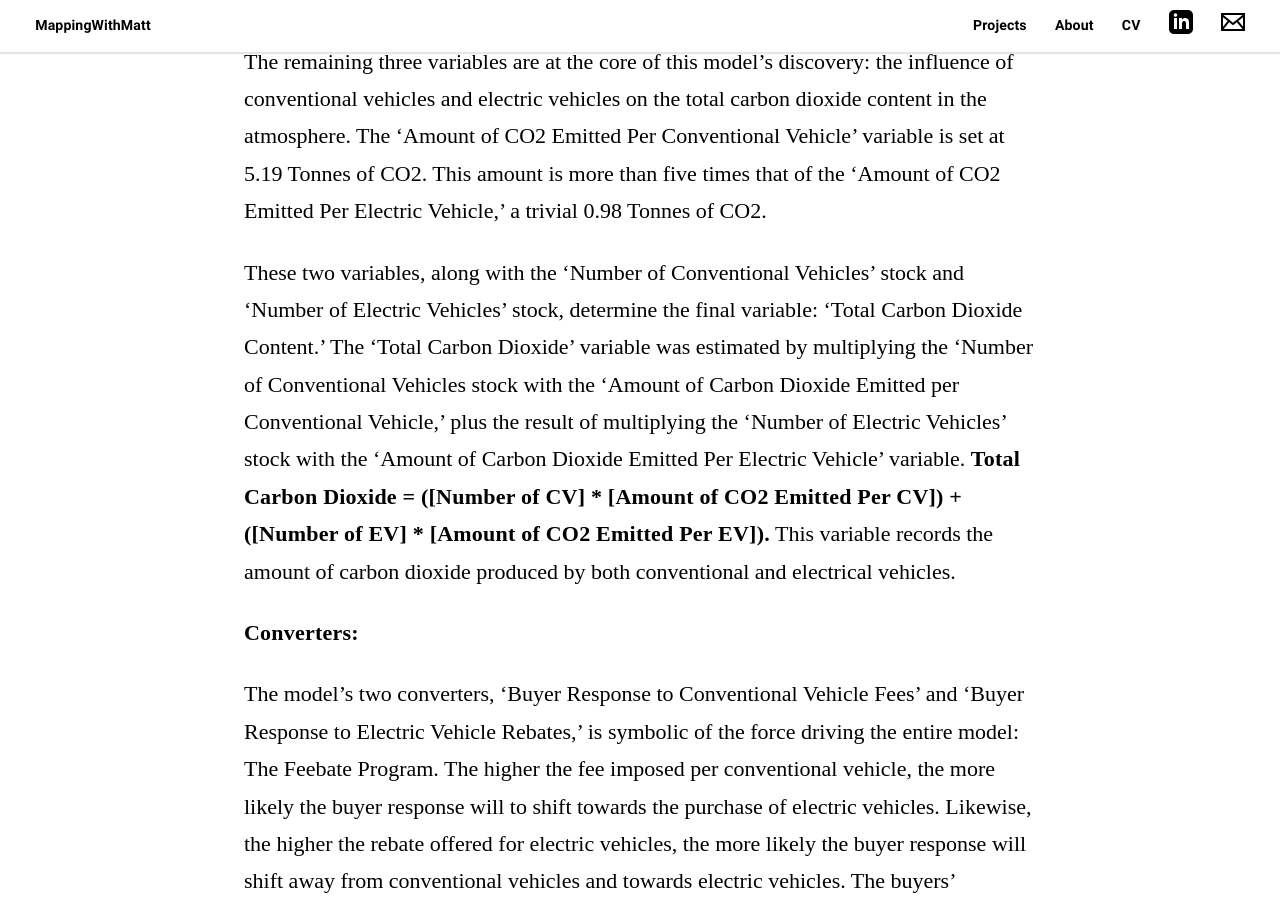
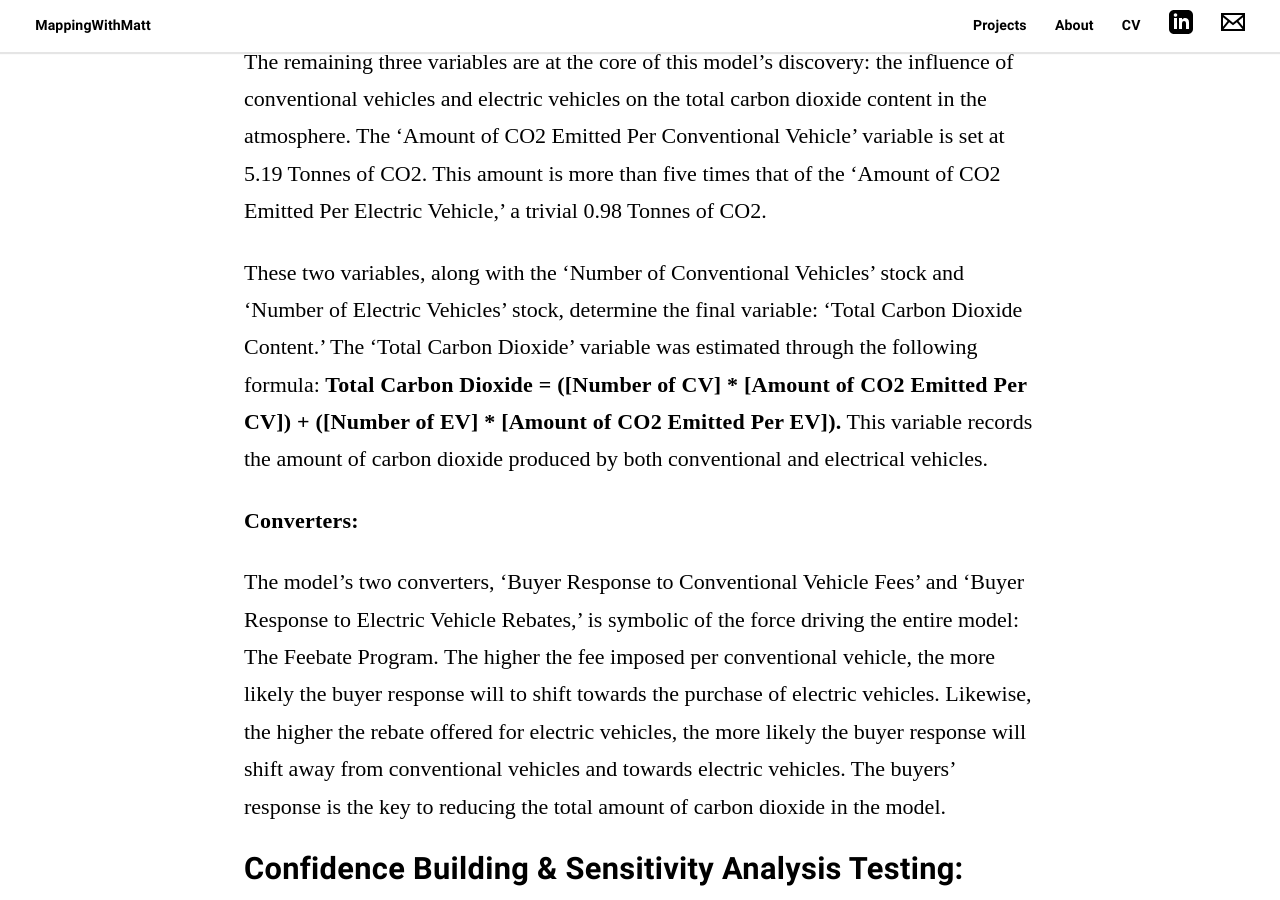
Before and after one commit to matt-duyst/mapping-with-matt, a Jekyll site: the page built from _posts/2013-09-20-Feebate-Program.markdown, in a window 1280 px wide and 900 px high, scrolled down 5146 px. Built offline with Jekyll 4.4.1, drawn with Linux system fonts in a browser that asks for light colours; some web fonts are replaced.

Commit message:
edits ymmy

```diff
--- a/_posts/2013-09-20-Feebate-Program.markdown
+++ b/_posts/2013-09-20-Feebate-Program.markdown
@@ -48,7 +48,7 @@ The variables ‘Lifetime of Conventional Vehicle’ and ‘Lifetime of Electric
 
 The remaining three variables are at the core of this model’s discovery: the influence of conventional vehicles and electric vehicles on the total carbon dioxide content in the atmosphere. The ‘Amount of CO2 Emitted Per Conventional Vehicle’ variable is set at 5.19 Tonnes of CO2. This amount is more than five times that of the ‘Amount of CO2 Emitted Per Electric Vehicle,’ a trivial 0.98 Tonnes of CO2.
 
-These two variables, along with the ‘Number of Conventional Vehicles’ stock and ‘Number of Electric Vehicles’ stock, determine the final variable: ‘Total Carbon Dioxide Content.’ The ‘Total Carbon Dioxide’ variable was estimated by multiplying the ‘Number of Conventional Vehicles stock with the ‘Amount of Carbon Dioxide Emitted per Conventional Vehicle,’ plus the result of multiplying the ‘Number of Electric Vehicles’ stock with the ‘Amount of Carbon Dioxide Emitted Per Electric Vehicle’ variable. **Total Carbon Dioxide = ([Number of CV] * [Amount of CO2 Emitted Per CV]) + ([Number of EV] * [Amount of CO2 Emitted Per EV]).** This variable records the amount of carbon dioxide produced by both conventional and electrical vehicles.
+These two variables, along with the ‘Number of Conventional Vehicles’ stock and ‘Number of Electric Vehicles’ stock, determine the final variable: ‘Total Carbon Dioxide Content.’ The ‘Total Carbon Dioxide’ variable was estimated through the following formula: **Total Carbon Dioxide = ([Number of CV] * [Amount of CO2 Emitted Per CV]) + ([Number of EV] * [Amount of CO2 Emitted Per EV]).** This variable records the amount of carbon dioxide produced by both conventional and electrical vehicles.
 
 **Converters:**
 
--- a/about.html
+++ b/about.html
@@ -13,4 +13,4 @@ title: About Matt
 <img src="/assets/images/about-me.png#full" alt="Full Image"/>
 
 
-<p>The thought behind ***Mapping*** ***with*** ***Matt*** came to me when I was asked a very straightforward question: "Why do you map?" My mind flooded with answers all lacking of substance. "It's cool seeing how I interpret visualizations compared to my peers," I stated. What a feeble retort. Why was such a simple question so complicated to answer? I laid in bed and realized something - mapping is juxtaposingly seamless and complicated. To map is to think, to question, to understand.. and so much more. Mapping emulates a holistic approach of past, current, and future events: storytelling that's transcendent of time and space. Mapping underscores what it means to be human, personal yet universal. Truth-seeking, malleable, easily fabricated. These are core components of humans and maps - creations inspired by interactions, shaped by experiences, and intensified by continuous transformations. Mapping is breathing; it's effortlessly arranging your daily routine, thinking about the quickest route to work when you're running late, planning out date nights with your loved ones. If I could re-answer that question, this time I'd know: I map because I'm human.</p>
+<p>The thought behind <strong>Mapping with Matt</strong> came to me when I was asked a very straightforward question: "Why do you map?" My mind flooded with answers all lacking of substance. "It's cool seeing how I interpret visualizations compared to my peers," I stated. What a feeble retort. Why was such a simple question so complicated to answer? I laid in bed and realized something - mapping is juxtaposingly seamless and complicated. To map is to think, to question, to understand.. and so much more. Mapping emulates a holistic approach of past, current, and future events: storytelling that's transcendent of time and space. Mapping underscores what it means to be human, personal yet universal. Truth-seeking, malleable, easily fabricated. These are core components of humans and maps - creations inspired by interactions, shaped by experiences, and intensified by continuous transformations. Mapping is breathing; it's effortlessly arranging your daily routine, thinking about the quickest route to work when you're running late, planning out date nights with your loved ones. If I could re-answer that question, this time I'd know: I map because I'm human.</p>
```
Also changed, not shown: 4 other files.
